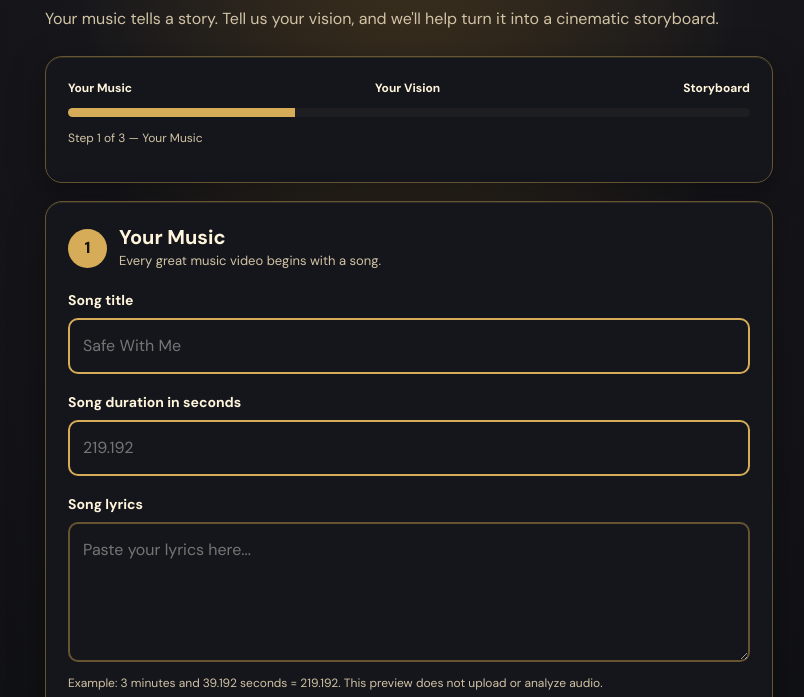
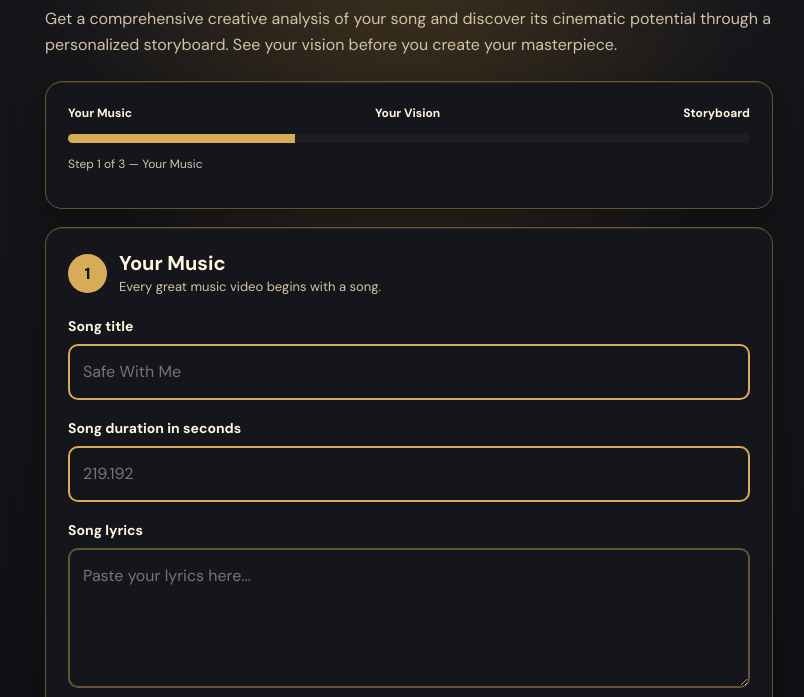
Before and after one commit to Zalamusic/Music-Video-Studio, a website: page public/listening-director.html in a window 1280 px wide. Shown: the part 197-894 px from the top of the page, without its empty margins (231-1035 px from the left). Drawn offline with Linux system fonts and the light colour scheme.

Commit message:
Update listening-director.html

```diff
--- a/public/listening-director.html
+++ b/public/listening-director.html
@@ -371,8 +371,11 @@ body.zala-themed .button-link {
   <p><strong>A Director That Listens.</strong></p>
   <p>
 
-    Your music tells a story. Tell us your vision,
-    and we'll help turn it into a cinematic storyboard.
+    Get a comprehensive creative analysis of your song
+and discover its cinematic potential through a
+personalized storyboard.
+
+See your vision before you create your masterpiece.
   </p>
 </section>
 
```
